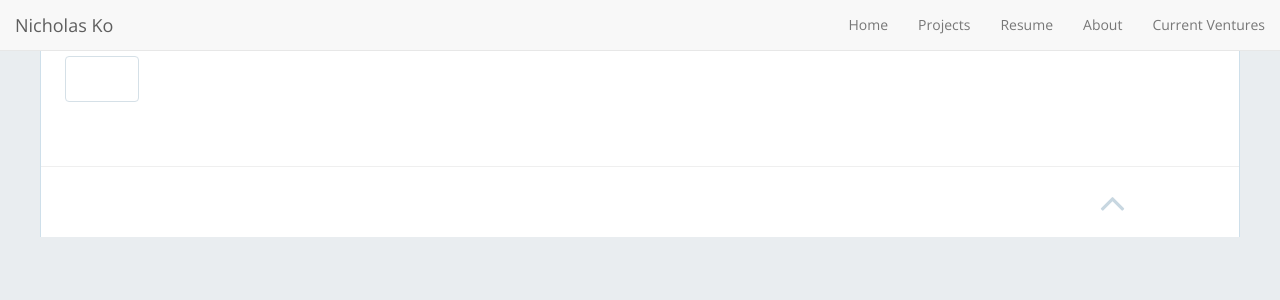
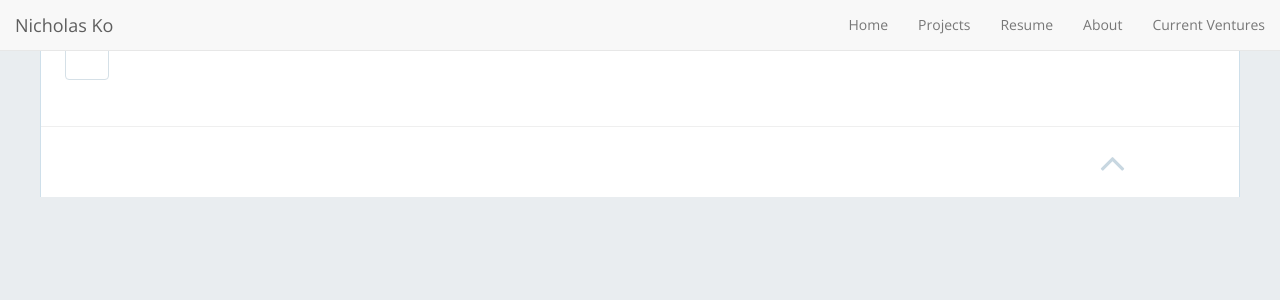
Before and after one commit to nicholas-ko-zy/nicholas-ko-zy.github.io, a Jekyll site: the page built from blog.html, in a window 1280 px wide. Shown: the top 300 px of the page. Built offline with Jekyll 4.4.1, drawn with Linux system fonts in a browser that asks for light colours; nearby versions of some CDN libraries.

Commit message:
changed button size for home page

```diff
--- a/css/style.scss
+++ b/css/style.scss
@@ -65,8 +65,8 @@
 }
 
 button.btn, input.btn {
-  padding: 10px 30px;
-  margin: 2em 0.5em;
+  padding: 8px 20px;
+  margin: 1em 0.5em;
   border: solid 1px #d5e0e7;
   border-radius: 4px;
   color: #2E4453;
@@ -79,7 +79,7 @@
     box-shadow: 0 1px 0 #b0c5d2;
   }
   i {
-    padding-right: 0.5em;
+    padding-right: 0.1em;
   }
   @include bp-xsmall {
     @include horizontal-align;
@@ -206,7 +206,7 @@
 	3.0 Posts
 --------------------------------------------------------------*/
 #portfolio .container {
-  margin-top: 10em;
+  margin-top: 5em;
   @include bp-xsmall {
     margin-top: 2em;
   }
```
